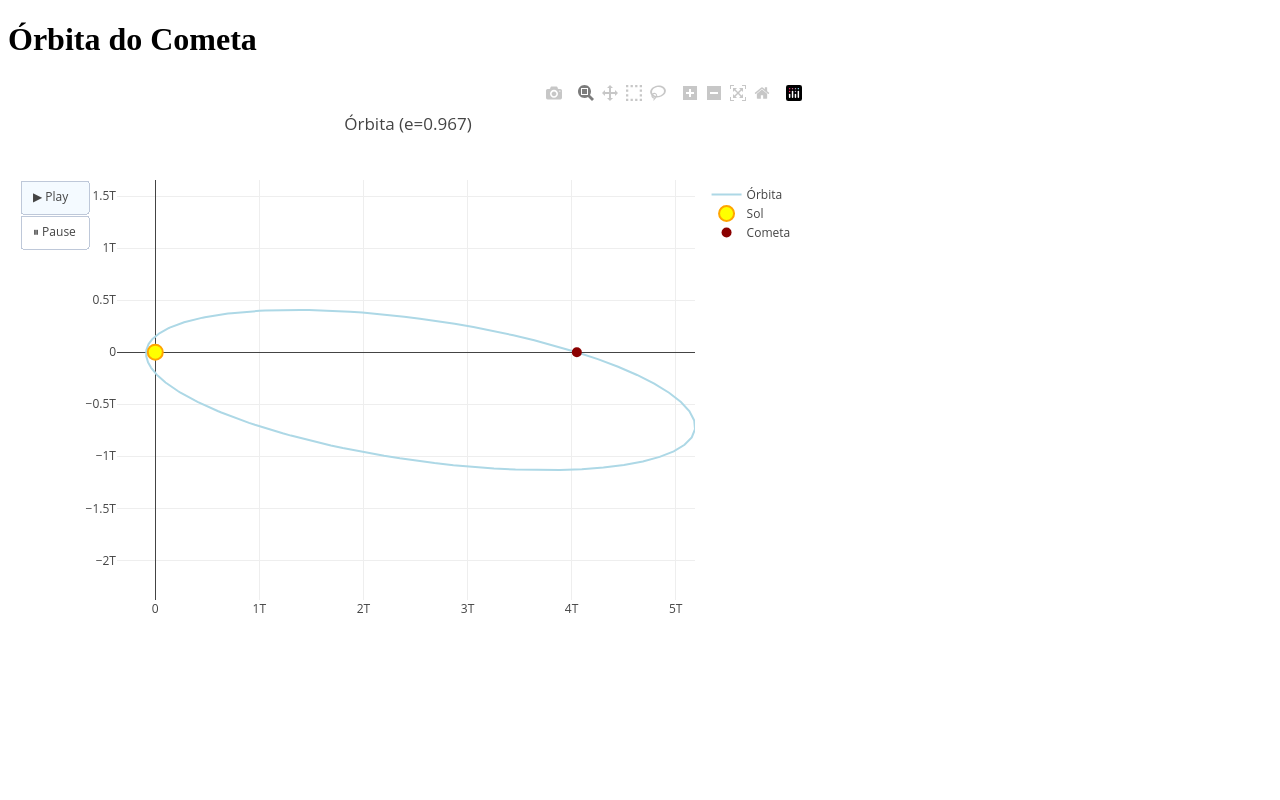
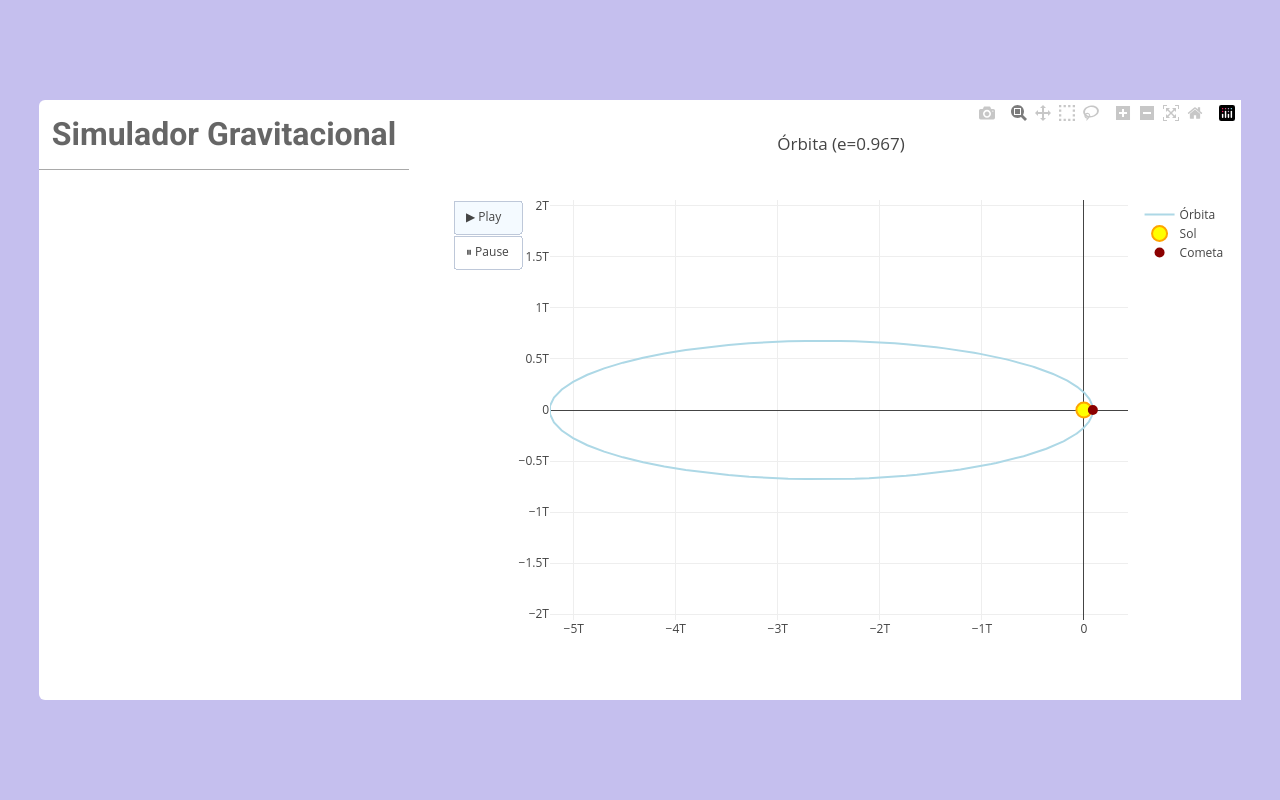
Before and after one commit to pfbahury/orbital-simulator, a Flask app: page / in a window 1280 px wide. Run offline with Flask 3, Linux system fonts and the light colour scheme; some libraries are stand-ins or nearby versions.

Commit message:
feat: add static files

```diff
--- a/app.py
+++ b/app.py
@@ -14,7 +14,7 @@ def index():
 def orbita():
     a = 17.8 * AU
     e = 0.967
-    x, y = calcular_orbita(a, e, n_points=400, theta0=3)
+    x, y = calcular_orbita(a, e, n_points=400)
 
     data = {
         "a": a,
--- /dev/null
+++ b/static/script.js
@@ -0,0 +1,68 @@
+async function carregarOrbita() {
+      const resp = await fetch("/orbita");
+      const data = await resp.json();
+
+      const orbit = {
+        x: data.frames.map(f => f.x),
+        y: data.frames.map(f => f.y),
+        mode: "lines",
+        line: { color: "lightblue" },
+        name: "Órbita"
+      };
+
+      const comet = {
+        x: [data.frames[0].x],
+        y: [data.frames[0].y],
+        mode: "markers",
+        marker: { size: 10, color: "darkred" },
+        name: "Cometa"
+      };
+
+      const sun = {
+        x: [0],
+        y: [0],
+        mode: "markers",
+        marker: { size: 15, color: "yellow", line: { color: "orange", width: 2 } },
+        name: "Sol"
+      };
+
+      // frames só para o cometa
+      const frames = data.frames.map((f, i) => ({
+        name: i.toString(),
+        data: [
+          {}, // orbita
+          {}, // sol
+          { x: [f.x], y: [f.y] } // cometa
+        ]
+      }));
+
+      const layout = {
+        title: `Órbita (e=${data.e.toFixed(3)})`,
+        xaxis: { scaleanchor: "y" },
+        updatemenus: [{
+          type: "buttons",
+          buttons: [
+            {
+              label: "▶ Play",
+              method: "animate",
+              args: [null, {
+                frame: { duration: 30, redraw: true },
+                fromcurrent: true,
+                transition: { duration: 0 }
+              }]
+            },
+            {
+              label: "⏸ Pause",
+              method: "animate",
+              args: [[null], { frame: { duration: 0 }, mode: "immediate" }]
+            }
+          ]
+        }]
+      };
+
+      Plotly.newPlot("grafico", [orbit, sun, comet], layout).then(() => {
+        Plotly.addFrames("grafico", frames);
+      });
+    }
+
+    carregarOrbita();
--- /dev/null
+++ b/static/style.css
@@ -0,0 +1,44 @@
+@import url('https://fonts.googleapis.com/css2?family=Roboto:ital,wght@0,100..900;1,100..900&display=swap');
+
+
+* {
+    font-family: 'Roboto', sans-serif;
+    margin: 0;
+    padding: 0;
+}
+
+html{
+    --main-clr: #6557D2;
+}
+
+body {
+    height: 100vh;
+    display: flex;
+    justify-content: center;
+    align-items: center;
+    background-color: #6557d260;
+}
+
+.main{
+    display: flex;
+    /* border: 1px solid #f3f3f3; */
+    /* padding: 0.6rem; */
+    border-radius: 6px;
+    gap: 1rem;
+    background-color: white;
+}
+
+.form-header {
+    padding: 0.8rem;
+    height: 2.7rem;
+    display: flex;
+    justify-content: center;
+    align-items: center;
+    color: rgba(0,0,0,.6);
+    border-bottom: 1px solid rgba(0, 0, 0, 0.336);
+}
+
+.chart {
+    width:800px;
+    height:600px;
+}
--- a/templates/index.html
+++ b/templates/index.html
@@ -4,80 +4,25 @@
   <meta charset="utf-8">
   <title>Órbita</title>
   <script src="https://cdn.plot.ly/plotly-latest.min.js"></script>
+  <link rel="stylesheet" href="{{ url_for('static', filename='style.css') }}">
 </head>
 <body>
-  <h1>Órbita do Cometa</h1>
-  <div id="grafico" style="width:800px;height:600px;"></div>
+    <main class="main">
+        <div class="form-header">
+            <h1>Simulador Gravitacional</h1>
+        </div>
+        <div>
 
-  <script>
-    async function carregarOrbita() {
-      const resp = await fetch("/orbita");
-      const data = await resp.json();
+        </div>
 
-      const orbit = {
-        x: data.frames.map(f => f.x),
-        y: data.frames.map(f => f.y),
-        mode: "lines",
-        line: { color: "lightblue" },
-        name: "Órbita"
-      };
+        <div class="chartContainer">
+            <div id="grafico" class="chart"></div>
+        </div>
+    </main>
 
-      const comet = {
-        x: [data.frames[0].x],
-        y: [data.frames[0].y],
-        mode: "markers",
-        marker: { size: 10, color: "darkred" },
-        name: "Cometa"
-      };
 
-      const sun = {
-        x: [0],
-        y: [0],
-        mode: "markers",
-        marker: { size: 15, color: "yellow", line: { color: "orange", width: 2 } },
-        name: "Sol"
-      };
 
-      // frames só para o cometa
-      const frames = data.frames.map((f, i) => ({
-        name: i.toString(),
-        data: [
-          {}, // orbita
-          {}, // sol
-          { x: [f.x], y: [f.y] } // cometa
-        ]
-      }));
 
-      const layout = {
-        title: `Órbita (e=${data.e.toFixed(3)})`,
-        xaxis: { scaleanchor: "y" },
-        updatemenus: [{
-          type: "buttons",
-          buttons: [
-            {
-              label: "▶ Play",
-              method: "animate",
-              args: [null, {
-                frame: { duration: 30, redraw: true },
-                fromcurrent: true,
-                transition: { duration: 0 }
-              }]
-            },
-            {
-              label: "⏸ Pause",
-              method: "animate",
-              args: [[null], { frame: { duration: 0 }, mode: "immediate" }]
-            }
-          ]
-        }]
-      };
-
-      Plotly.newPlot("grafico", [orbit, sun, comet], layout).then(() => {
-        Plotly.addFrames("grafico", frames);
-      });
-    }
-
-    carregarOrbita();
-  </script>
+  <script src="{{ url_for('static', filename='script.js') }}"></script>
 </body>
 </html>
```
Also changed, not shown: 1 other file.
